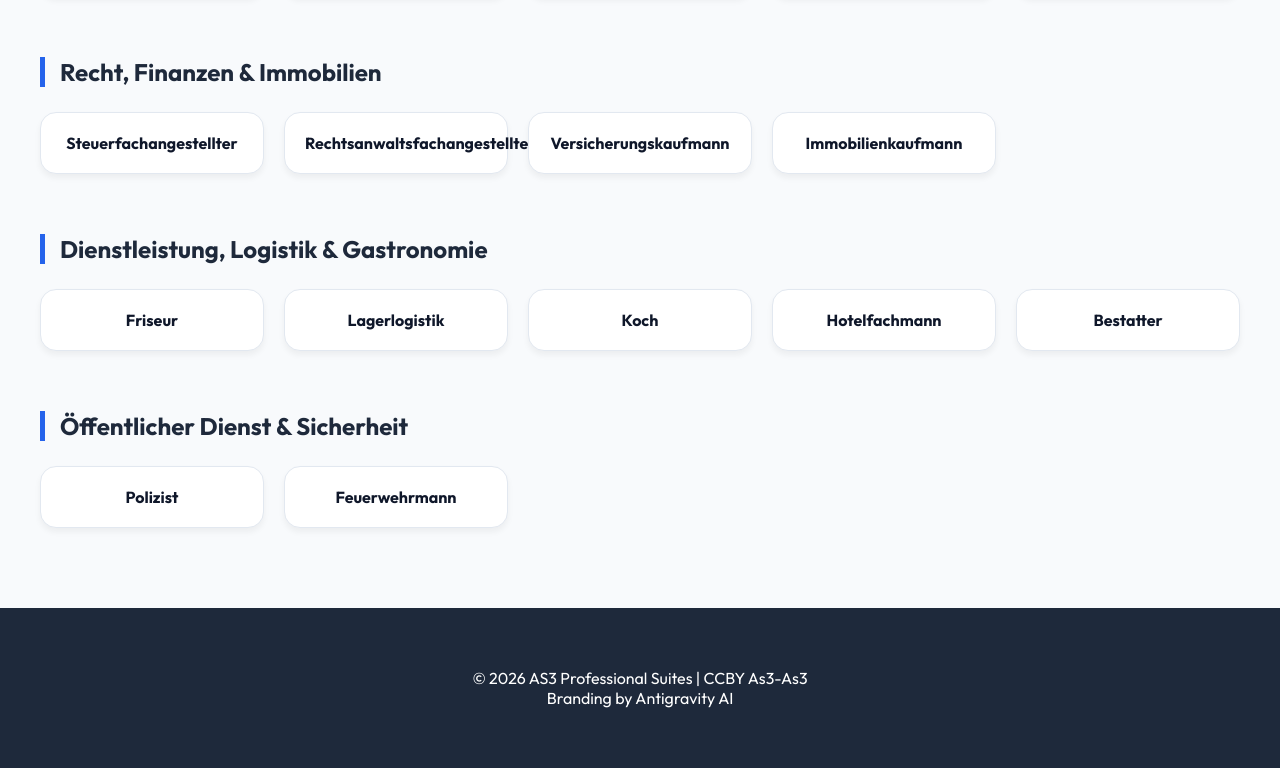
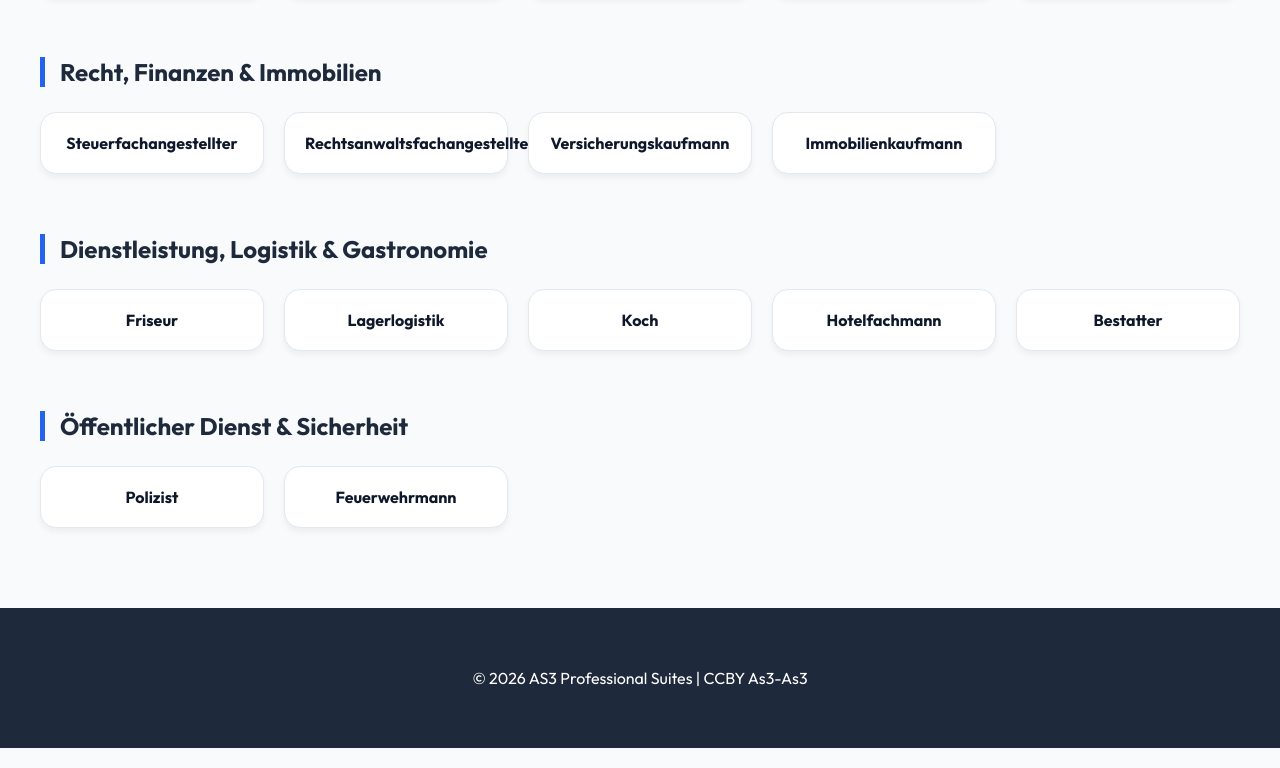
Before and after one commit to as3-as3/Berufe-Tools, a plain HTML site: page index.html in a window 1280 px wide. Shown: the part 706-1474 px from the top of the page. Drawn offline with Linux system fonts and the light colour scheme.

Commit message:
Fix: Resolved dashboard visibility issue and cleaned branding

```diff
--- a/index.html
+++ b/index.html
@@ -85,8 +85,7 @@
     </div>
 
     <footer>
-        &copy; 2026 AS3 Professional Suites | CCBY As3-As3<br>
-        Branding by Antigravity AI
+        &copy; 2026 AS3 Professional Suites | CCBY As3-As3
     </footer>
 </body>
 </html>
```
Also changed, not shown: 1 other file.
